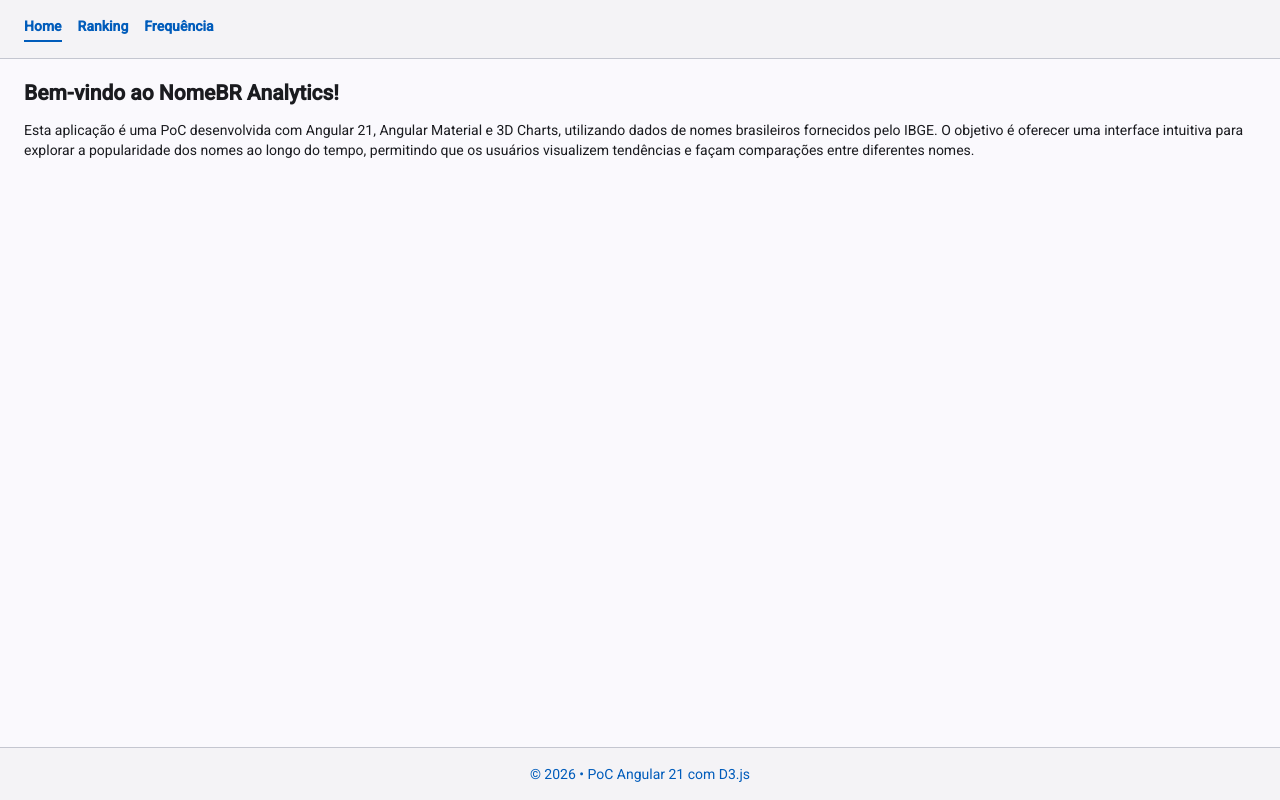
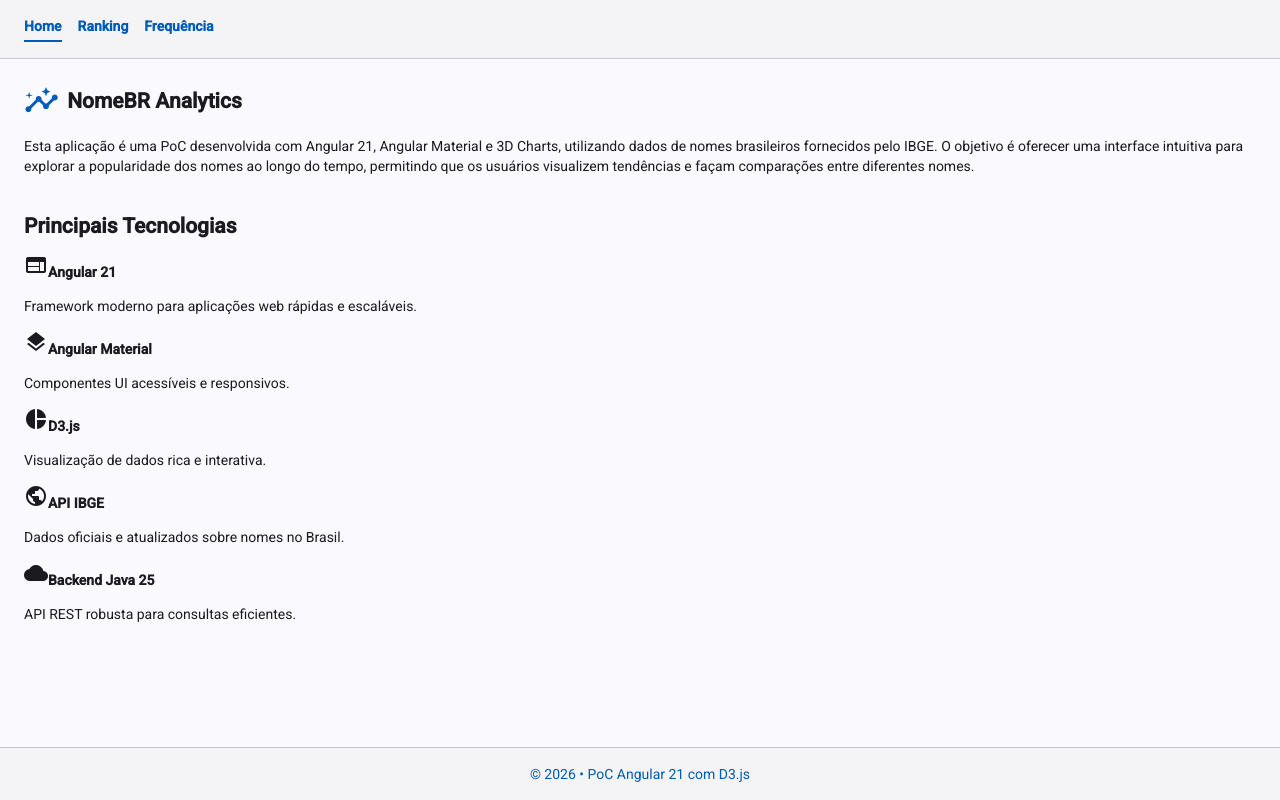
Before and after one commit to matheusrodriguesf/ibge-nomes-analytics, an Angular app in the folder nome-br-web/: page / in a window 1280 px wide. Built offline with nearby package versions, Linux system fonts and the light colour scheme.

Commit message:
Atualizacao Home

```diff
--- a/nome-br-web/src/app/features/home/home.html
+++ b/nome-br-web/src/app/features/home/home.html
@@ -1,6 +1,8 @@
 <section class="home-content">
-    <h1>
-        Bem-vindo ao NomeBR Analytics!
+    <h1 style="display: flex; align-items: center; gap: 0.5rem;">
+        <span class="material-icons" aria-hidden="true"
+            style="font-size:2.2rem;color:var(--mat-sys-primary)">insights</span>
+        NomeBR Analytics
     </h1>
     <p>
         Esta aplicação é uma PoC desenvolvida com Angular 21, Angular Material e 3D Charts, utilizando dados de nomes
@@ -8,4 +10,34 @@
         nomes ao longo do tempo, permitindo que os usuários visualizem tendências e façam comparações entre diferentes
         nomes.
     </p>
+
+
+    <h2 style="margin-top:2.5rem;">Principais Tecnologias</h2>
+    <div class="card-grid tech-grid">
+        <div class="mat-card card-tech">
+            <span class="material-icons card-icon" aria-hidden="true">web</span>
+            <strong>Angular 21</strong>
+            <p>Framework moderno para aplicações web rápidas e escaláveis.</p>
+        </div>
+        <div class="mat-card card-tech">
+            <span class="material-icons card-icon" aria-hidden="true">layers</span>
+            <strong>Angular Material</strong>
+            <p>Componentes UI acessíveis e responsivos.</p>
+        </div>
+        <div class="mat-card card-tech">
+            <span class="material-icons card-icon" aria-hidden="true">pie_chart</span>
+            <strong>D3.js</strong>
+            <p>Visualização de dados rica e interativa.</p>
+        </div>
+        <div class="mat-card card-tech">
+            <span class="material-icons card-icon" aria-hidden="true">public</span>
+            <strong>API IBGE</strong>
+            <p>Dados oficiais e atualizados sobre nomes no Brasil.</p>
+        </div>
+        <div class="mat-card card-tech">
+            <span class="material-icons card-icon" aria-hidden="true">cloud</span>
+            <strong>Backend Java 25</strong>
+            <p>API REST robusta para consultas eficientes.</p>
+        </div>
+    </div>
 </section>
```
